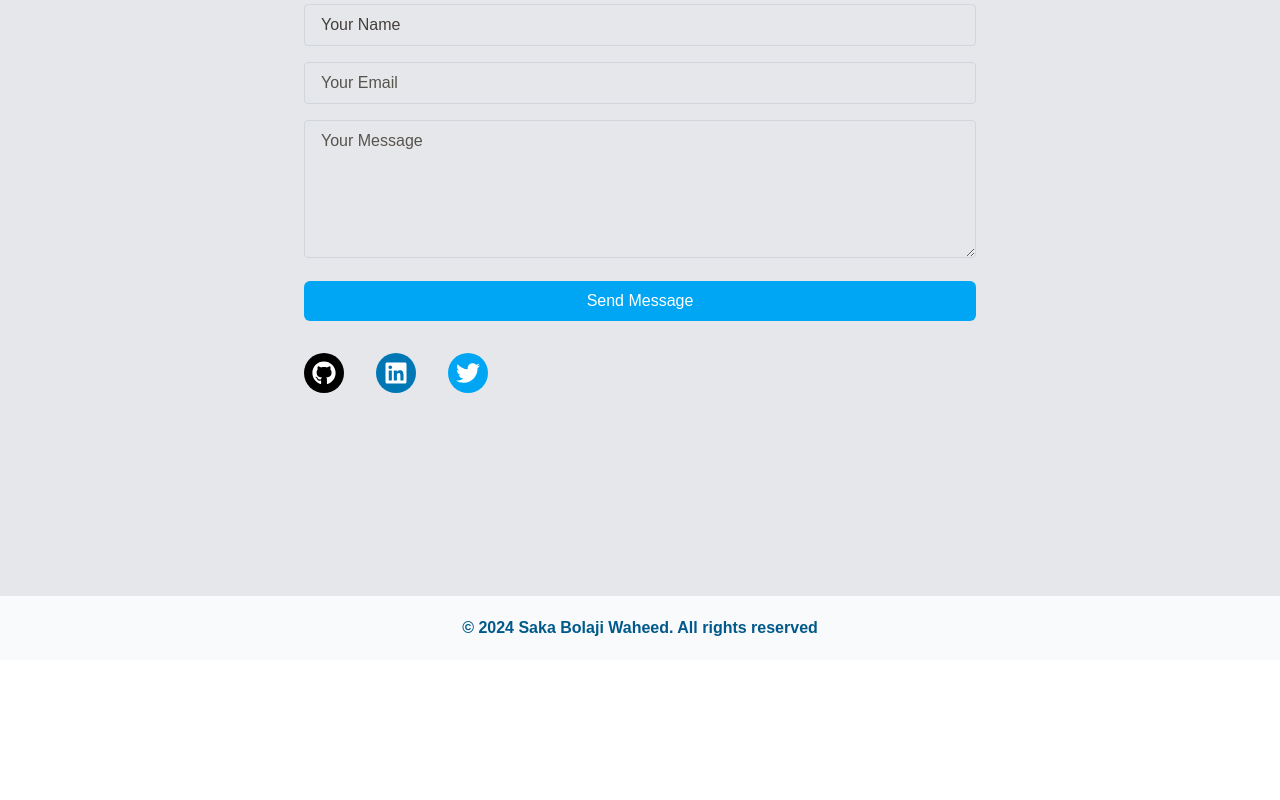
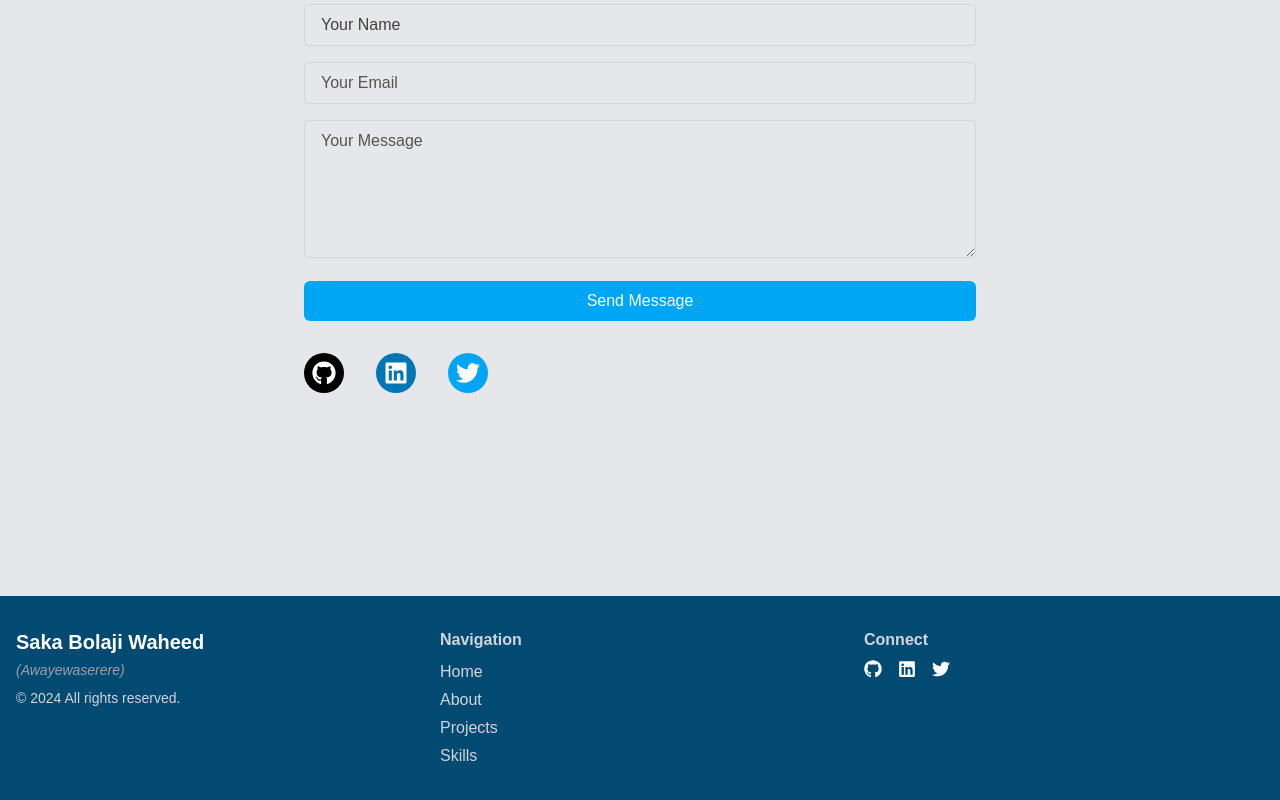
Before and after one commit to Bolaji87/new-porfolio, a Next.js app: page / in a window 1280 px wide. Shown: the part 3736-4536 px from the top of the page. Before the commit the page ends 4396 px from the top, so only its background shows below. Built offline with nearby package versions, Linux system fonts and the light colour scheme.

Commit message:
refactor footer component and add error page

```diff
--- a/app/_components/Footer.tsx
+++ b/app/_components/Footer.tsx
@@ -1,12 +1,72 @@
-import React from "react";
+"use client";
+
+import Link from "next/link";
+import { FaGithub, FaLinkedin, FaTwitter } from "react-icons/fa6";
+
+const footerLinks = [
+  {
+    name: "Home",
+    href: "#home",
+    className: "hover:text-white transition",
+  },
+  {
+    name: "About",
+    href: "#about",
+    className: "hover:text-white transition",
+  },
+  {
+    name: "Projects",
+    href: "#projects",
+    className: "hover:text-white transition",
+  },
+
+  {
+    name: "Skills",
+    href: "#skills",
+    className: "hover:text-white transition",
+  },
+];
 
 function Footer() {
   const year: number = 2024;
   return (
-    <footer className="py-5 bg-gray-50 shadow-xl h-16 text-sky-800 text-center text-sm sm:text-base font-semibold">
-      &copy; {year} Saka Bolaji Waheed. All rights reserved
+    <footer className="bg-sky-900 text-gray-300 py-8 px-4">
+      <div className="max-w-7xl mx-auto grid grid-cols-1 md:grid-cols-3 gap-6 text-center md:text-left">
+        <div>
+          <h2 className="text-xl font-bold text-white">Saka Bolaji Waheed</h2>
+          <p className="text-sm mt-1 italic text-gray-400">(Awayewaserere)</p>
+          <p className="text-sm mt-2">© {year} All rights reserved.</p>
+        </div>
+
+        <div>
+          <h3 className="font-semibold mb-2">Navigation</h3>
+          <ul className="space-y-1">
+            {footerLinks.map((link) => (
+              <li key={link.name}>
+                <Link href={link.href}>{link.name}</Link>
+              </li>
+            ))}
+          </ul>
+        </div>
+
+        <div className="">
+          <h3 className="font-semibold mb-2">Connect</h3>
+          <div className="flex justify-center md:justify-start gap-4">
+            <Link href="https://github.com/Bolaji87">
+              <FaGithub className="text-white text-lg hover:text-stone-800" />
+            </Link>
+
+            <Link href="https://www.linkedin.com/in/saka-bolaji-waheed-4b90b1217/">
+              <FaLinkedin className="text-white text-lg hover:text-stone-800 " />
+            </Link>
+
+            <Link href="https://x.com/Awayewaserere77">
+              <FaTwitter className="text-white text-lg hover:text-stone-800" />
+            </Link>
+          </div>
+        </div>
+      </div>
     </footer>
   );
 }
-
 export default Footer;
--- /dev/null
+++ b/app/error.tsx
@@ -0,0 +1,21 @@
+"use client";
+import React from "react";
+import Link from "next/link";
+
+export default function ErrorPage() {
+  return (
+    <div className="flex flex-col items-center justify-center min-h-screen bg-gray-100 text-gray-800 p-4">
+      <h1 className="text-4xl font-bold mb-4">Oops! Something went wrong.</h1>
+      <p className="mb-6 text-lg text-center max-w-md">
+        An unexpected error has occurred. Please try again later or go back to
+        the homepage.
+      </p>
+      <Link
+        href="/"
+        className="px-6 py-2 bg-blue-600 text-white rounded hover:bg-blue-700 transition"
+      >
+        Go to Homepage
+      </Link>
+    </div>
+  );
+}
```
